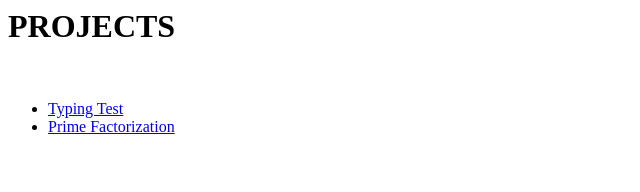
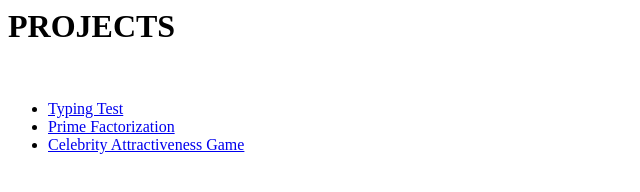
Before and after one commit to Volhosis/volhosis.github.io, a plain HTML site: page index.html in a window 1280 px wide. Shown: the whole page, without its empty margins (0-640 px from the left). Drawn offline with Linux system fonts and the light colour scheme.

Commit message:
Add files via upload

```diff
--- a/index.html
+++ b/index.html
@@ -6,6 +6,7 @@
         <ul>
             <li><a href="typing_test/index.html">Typing Test</a></li>
             <li><a href="prime_factorization/index.html">Prime Factorization</a></li>
+            <li><a href="game/index.html">Celebrity Attractiveness Game</a></li>
         </ul>
     </body>
 </html>
```
